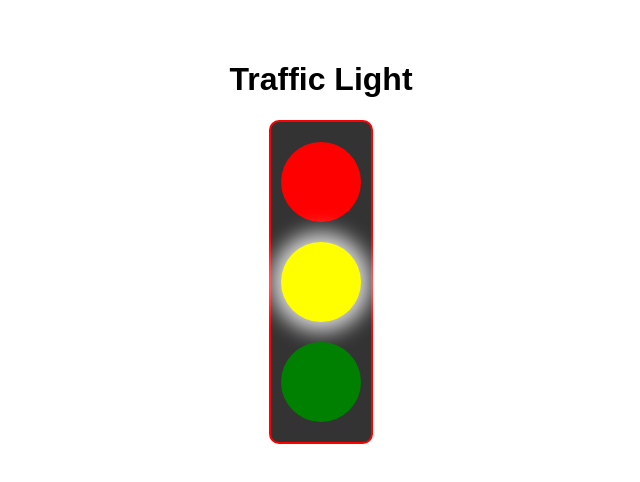
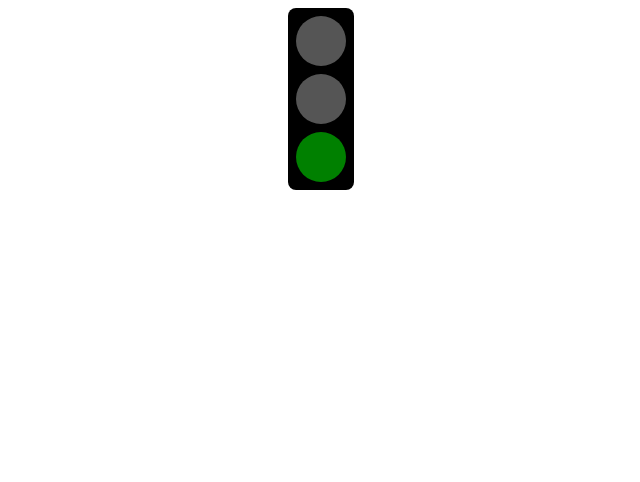
Before and after one commit to SouravBandyopadhyay/Machine-Coding-Round-Questions, a React (Vite) app: page / in a window 1280 px wide. Shown: the top 482 px of the page, without its empty margins (319-959 px from the left). Built offline with nearby package versions, Linux system fonts and the light colour scheme.

Commit message:
Updated the code with TrafficLight Component

```diff
--- a/src/App.css
+++ b/src/App.css
@@ -1,46 +1,28 @@
-#root {
-  max-width: 1280px;
-  margin: 0 auto;
-  padding: 2rem;
-  text-align: center;
+body {
   font-family: sans-serif;
 }
 
-.traffic-light-container {
-  border:2px solid red;
-  width: 100px;
-  height: 300px;
-  background-color: #333;
-  border-radius: 10px;
+.wrapper {
+  align-items: center;
   display: flex;
   flex-direction: column;
-  justify-content: space-around;
-  padding: 10px;
-
-  /* TO CENTER THE TRAFFIC LIGHT CONTAINER */
-  max-width: fit-content;
-  margin-left: auto;
-  margin-right: auto;
+  gap: 16px;
+  justify-content: center;
 }
 
-.light {
-  width: 80px;
-  height: 80px;
-  border-radius: 50%;
+.traffic-light-container {
+  background-color: #000;
+  border-radius: 8px;
+  display: flex;
+  flex-direction: column;
+  padding: 8px;
+  gap: 8px;
 }
 
-.red {
-  background-color:red; /* Red */
+.traffic-light {
+  --size: 50px;
+  background-color: #555;
+  border-radius: var(--size);
+  height: var(--size);
+  width: var(--size);
 }
-
-.yellow {
-  background-color: yellow; /* Yellow */
-}
-
-.green {
-  background-color:green; /* Green */
-}
-
-.active {
-  box-shadow: 0 0 20px 10px rgba(255, 255, 255, 0.8);
-}
--- a/src/App.jsx
+++ b/src/App.jsx
@@ -1,41 +1,29 @@
-import { useEffect, useState } from 'react';
-import './App.css';
+import TrafficLight from "./TrafficLight";
 
-function App() {
-  const [currentColor, setCurrentColor] = useState('red');
+import "./App.css";
 
-  useEffect(() => {
-    const interval = setInterval(() => {
-      switch (currentColor) {
-        case 'red':
-          setCurrentColor('green');
-          setTimeout(() => setCurrentColor('yellow'), 3000);
-          break;
-        case 'yellow':
-          setCurrentColor('red');
-          break;
-        case 'green':
-          setCurrentColor('yellow');
-          break;
-        default:
-          setCurrentColor('red');
-          break;
-      }
-    }, 4000);
+const config = {
+  red: {
+    backgroundColor: "red",
+    duration: 4000,
+    next: "green",
+  },
+  yellow: {
+    backgroundColor: "yellow",
+    duration: 500,
+    next: "red",
+  },
+  green: {
+    backgroundColor: "green",
+    duration: 3000,
+    next: "yellow",
+  },
+};
 
-    return () => clearInterval(interval);
-  }, [currentColor]);
-
+export default function App() {
   return (
-    <div className="App">
-      <h1>Traffic Light</h1>
-      <div className="traffic-light-container">
-        <div className={`light red ${currentColor === 'red' ? 'active' : ''}`}></div>
-        <div className={`light yellow ${currentColor === 'yellow' ? 'active' : ''}`}></div>
-        <div className={`light green ${currentColor === 'green' ? 'active' : ''}`}></div>
-      </div>
+    <div className="wrapper">
+      <TrafficLight config={config} />
     </div>
   );
 }
-
-export default App;
--- /dev/null
+++ b/src/TrafficLight.jsx
@@ -0,0 +1,32 @@
+import { useEffect, useState } from "react";
+
+function Light({ backgroundColor }) {
+  return <div className="traffic-light" style={{ backgroundColor }} />;
+}
+
+export default function TrafficLight({ config }) {
+  const [currentColor, setCurrentColor] = useState("green");
+
+  useEffect(() => {
+    const { duration, next } = config[currentColor];
+    const timerId = setTimeout(() => {
+      setCurrentColor(next);
+    }, duration);
+    return () => {
+      clearTimeout(timerId);
+    };
+  }, [currentColor]);
+
+  return (
+    <div className={["traffic-light-container"]}>
+      {Object.keys(config).map((color) => (
+        <Light
+          key={color}
+          backgroundColor={
+            color === currentColor ? config[color].backgroundColor : undefined
+          }
+        />
+      ))}
+    </div>
+  );
+}
```
